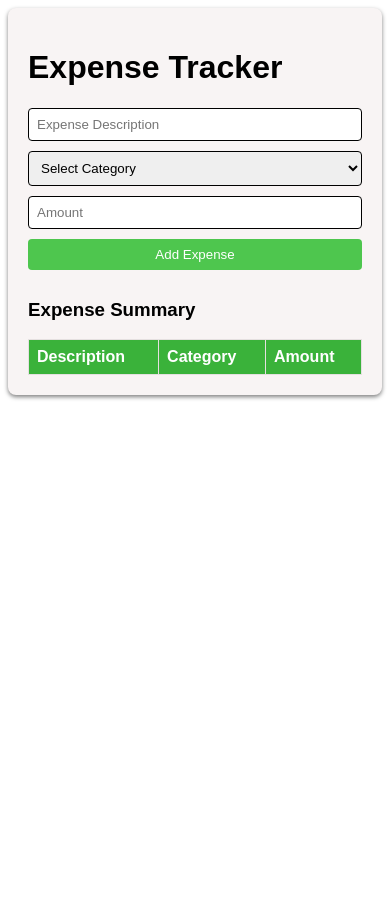
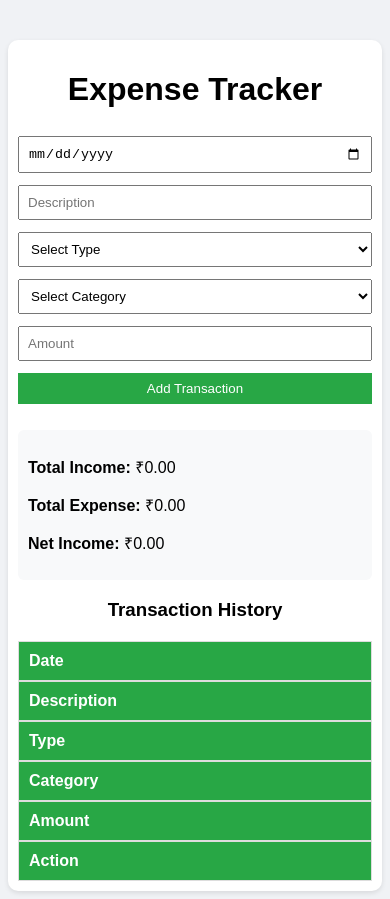
Before and after one commit to ankit-sahu03/Expense-Tracker, a plain HTML site: page index.html in a window 390 px wide. Before the commit the page ends 844 px from the top, so only its background shows below. Drawn offline with Linux system fonts and the light colour scheme.

Commit message:
Update index.html

```diff
--- a/index.html
+++ b/index.html
@@ -1,137 +1,217 @@
 <!DOCTYPE html>
 <html lang="en">
 <head>
-    <meta charset="UTF-8">
-    <meta name="viewport" content="width=device-width, initial-scale=1.0">
+  <meta charset="UTF-8" />
+  <meta name="viewport" content="width=device-width, initial-scale=1.0"/>
   <title>Expense Tracker</title>
-
   <style>
-        body{
-            font-family: Arial, Helvetica, sans-serif;
+    body {
+      font-family: Arial, sans-serif;
+      background: #f0f2f5;
     }
 
-        .container{
-            max-width: 700px;
-            margin: 0 auto;
+    .container {
+      max-width: 800px;
+      margin: auto;
+      background: #fff;
       padding: 20px;
-            background-color: rgb(248, 244, 244);
-            border-radius:8px;
-            box-shadow: 0 2px 4px rgb(0,0,0,0.5);
-
+      border-radius: 10px;
+      margin-top: 40px;
+      box-shadow: 0 2px 5px rgba(0,0,0,0.1);
     }
 
-        input[type="text"],select,input[type="number"],
-        input[type="submit"] {
+    h1, h3 {
+      text-align: center;
+    }
 
-            margin-bottom: 10px;
+    input, select {
       width: 100%;
       padding: 8px;
-            border: 1px solid black;
-            border-radius: 4px;
+      margin: 6px 0;
       box-sizing: border-box;
     }
 
     input[type="submit"] {
-
-            background-color: rgb(78, 198, 78);
+      background: #28a745;
       color: white;
+      border: none;
       cursor: pointer;
-            border: none;
     }
 
-        input[type="submit"]:hover{
-
-            background-color: rgb(58, 178, 58);
+    input[type="submit"]:hover {
+      background: #218838;
     }
 
-        table{
+    table {
       width: 100%;
       border-collapse: collapse;
-
+      margin-top: 20px;
     }
 
-        th,td{
-            border: 1px solid rgb(229, 224, 224);
-            padding: 8px;
+    th, td {
+      padding: 10px;
+      border: 1px solid #ddd;
       text-align: left;
-
     }
 
-        th{
-            background-color: rgb(58, 178, 58);
+    th {
+      background-color: #28a745;
       color: white;
-
     }
 
+    .delete-btn {
+      background-color: red;
+      color: white;
+      border: none;
+      padding: 5px 10px;
+      cursor: pointer;
+    }
+
+    .summary {
+      margin-top: 20px;
+      background-color: #f8f9fa;
+      padding: 10px;
+      border-radius: 6px;
+    }
+
+    @media screen and (max-width: 600px) {
+      .container {
+        padding: 10px;
+      }
+
+      table, thead, tbody, th, td, tr {
+        display: block;
+      }
+
+      td {
+        border: none;
+        border-bottom: 1px solid #ccc;
+        position: relative;
+        padding-left: 50%;
+      }
+
+      td:before {
+        position: absolute;
+        top: 10px;
+        left: 10px;
+        font-weight: bold;
+      }
+    }
   </style>
 </head>
 <body>
   <div class="container">
     <h1>Expense Tracker</h1>
-        <form id="expenseForm">
-            <input type="text" id="description" placeholder="Expense Description" required/><br>
-
+    <form id="transactionForm">
+      <input type="date" id="date" required />
+      <input type="text" id="description" placeholder="Description" required />
+      <select id="type" required>
+        <option value="">Select Type</option>
+        <option value="income">Income</option>
+        <option value="expense">Expense</option>
+      </select>
       <select id="category" required>
         <option value="">Select Category</option>
         <option value="Food">Food</option>
         <option value="Transportation">Transportation</option>
         <option value="Utilities">Utilities</option>
         <option value="Entertainment">Entertainment</option>
+        <option value="Salary">Salary</option>
         <option value="Others">Others</option>
-
       </select>
-            <br>
-                <input type="number" id="amount" placeholder="Amount" required><br>
-                <input type="submit"  value="Add Expense">
+      <input type="number" id="amount" placeholder="Amount" required />
+      <input type="submit" value="Add Transaction" />
     </form>
 
-        <h3>Expense Summary</h3>
-        <table id="expenseTable">
+    <div class="summary">
+      <p><strong>Total Income:</strong> ₹<span id="totalIncome">0</span></p>
+      <p><strong>Total Expense:</strong> ₹<span id="totalExpense">0</span></p>
+      <p><strong>Net Income:</strong> ₹<span id="netIncome">0</span></p>
+    </div>
+
+    <h3>Transaction History</h3>
+    <table>
       <thead>
         <tr>
+          <th>Date</th>
           <th>Description</th>
+          <th>Type</th>
           <th>Category</th>
           <th>Amount</th>
+          <th>Action</th>
         </tr>
       </thead>
-            <tbody id="expenseList"></tbody>
+      <tbody id="transactionList"></tbody>
     </table>
   </div>
+
   <script>
+    const transactionForm = document.getElementById('transactionForm');
+    const transactionList = document.getElementById('transactionList');
+    const totalIncomeEl = document.getElementById('totalIncome');
+    const totalExpenseEl = document.getElementById('totalExpense');
+    const netIncomeEl = document.getElementById('netIncome');
 
-        const expenseForm= document.getElementById('expenseForm');
-        const expenseList= document.getElementById('expenseList');
+    let transactions = JSON.parse(localStorage.getItem("transactions")) || [];
 
-        expenseForm.addEventListener("submit",function(event){
-            event.preventDefault();
+    function renderTransactions() {
+      transactionList.innerHTML = '';
+      let totalIncome = 0;
+      let totalExpense = 0;
 
-            const description= document.getElementById('description').value;
-            const category= document.getElementById('category').value;
-            const amount= document.getElementById('amount').value;
+      transactions.forEach((tx, index) => {
+        const row = document.createElement('tr');
+        row.innerHTML = `
+          <td>${tx.date}</td>
+          <td>${tx.description}</td>
+          <td>${tx.type}</td>
+          <td>${tx.category}</td>
+          <td>${tx.amount}</td>
+          <td><button class="delete-btn" onclick="deleteTransaction(${index})">Delete</button></td>
+        `;
+        transactionList.appendChild(row);
 
-            if (description && category && !isNaN(amount)) {
+        if (tx.type === "income") {
+          totalIncome += Number(tx.amount);
+        } else {
+          totalExpense += Number(tx.amount);
+        }
+      });
 
-                const newRow= document.createElement('tr');
-
-                newRow.innerHTML=
-               `<td>${description}</td>
-                 <td>${category}</td>
-                 <td>${amount}</td>` ;
-
-                 expenseList.appendChild(newRow)
-
-                 document.getElementById('description').value=''
-                 document.getElementById('category').value=''
-                 document.getElementById('amount').value=''
+      totalIncomeEl.textContent = totalIncome.toFixed(2);
+      totalExpenseEl.textContent = totalExpense.toFixed(2);
+      netIncomeEl.textContent = (totalIncome - totalExpense).toFixed(2);
     }
 
-            else{
-                alert("Please fill out the data")
+    function deleteTransaction(index) {
+      transactions.splice(index, 1);
+      localStorage.setItem("transactions", JSON.stringify(transactions));
+      renderTransactions();
     }
 
-        })
+    transactionForm.addEventListener('submit', (e) => {
+      e.preventDefault();
 
+      const date = document.getElementById('date').value;
+      const description = document.getElementById('description').value;
+      const type = document.getElementById('type').value;
+      const category = document.getElementById('category').value;
+      const amount = parseFloat(document.getElementById('amount').value);
 
+      if (!date || !description || !type || !category || isNaN(amount) || amount <= 0) {
+        alert("Please fill all fields correctly.");
+        return;
+      }
+
+      const newTransaction = { date, description, type, category, amount };
+      transactions.push(newTransaction);
+      localStorage.setItem("transactions", JSON.stringify(transactions));
+      renderTransactions();
+
+      transactionForm.reset();
+    });
+
+    renderTransactions();
   </script>
 </body>
 </html>
```
Lines whose indentation alone changed are shown as unchanged.
